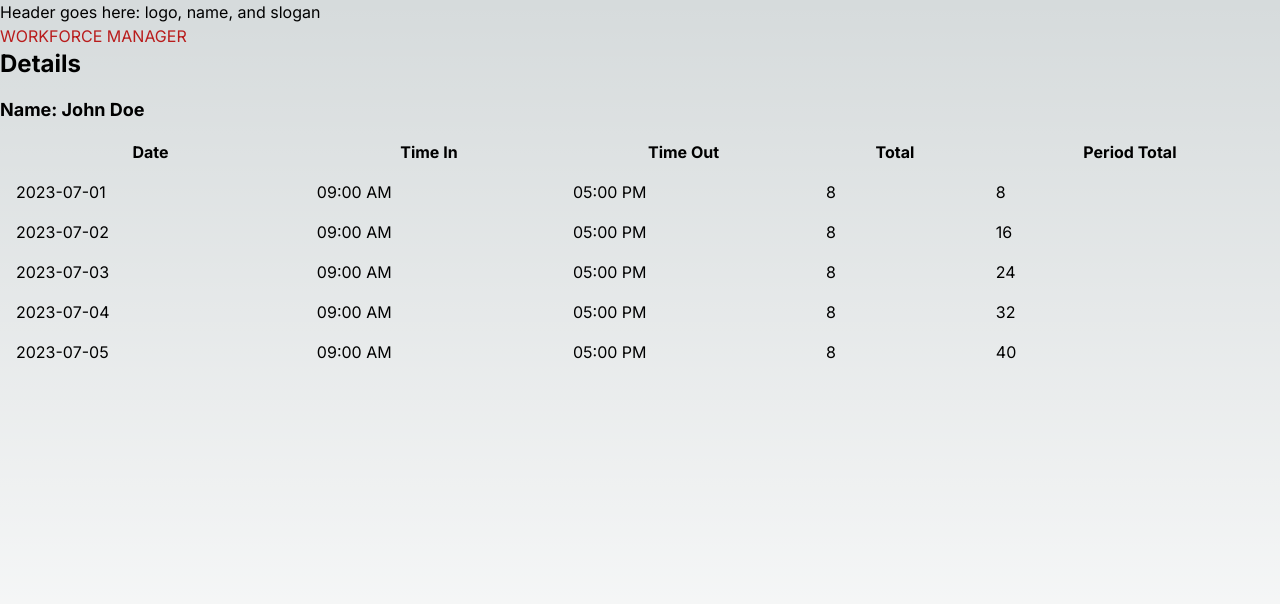
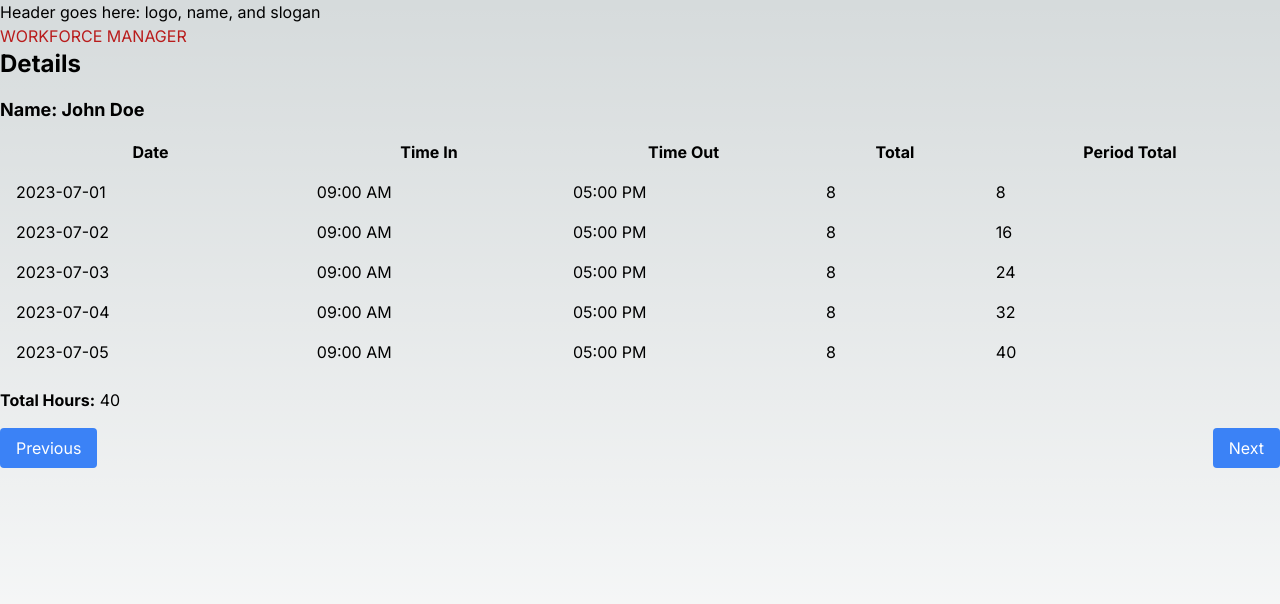
Before and after one commit to gregArijah/workforce-manager, a Next.js app: page /admin/timecards/E001 in a window 1280 px wide. Shown: the top 604 px of the page. Built offline with nearby package versions, Linux system fonts and the light colour scheme.

Commit message:
added prev and next button to single timecard view

```diff
--- a/app/(pages)/admin/timecards/[id]/page.tsx
+++ b/app/(pages)/admin/timecards/[id]/page.tsx
@@ -1,6 +1,7 @@
+'use client'
 
-
-import { useRouter } from "next/router";
+import Link from "next/link";
+import { useRouter } from "next/navigation";
 import Header from "@components/header";
 import { FaEye } from "react-icons/fa";
 
@@ -110,6 +111,7 @@ const employees = [
   },
 ];
 
+
 interface Employee {
   id: string;
   name: string;
@@ -133,12 +135,16 @@ interface PageProps {
 }
 
 export default function Details({ params }: { params: { id: string } }) {
+  //const router = useRouter();
+  const { id } = params;
 
-  const employee = employees.find((employee) => employee.code === params.id);
+  const employee = employees.find((employee) => employee.code === id);
 
   if (!employee) {
     return <div>Employee not found</div>;
   }
+
+  const currentIndex = employees.findIndex((emp) => emp.code === id);
 
   return (
     <div className="h-screen">
@@ -168,6 +174,18 @@ export default function Details({ params }: { params: { id: string } }) {
             ))}
           </tbody>
         </table>
+        <div className="mt-4">
+          <strong>Total Hours:</strong> {employee.totalHours}
+        </div>
+
+         <div className="flex justify-between mt-4">
+          <Link href={`admin/timecards/${employees[currentIndex === 0 ? employees.length - 1 : currentIndex - 1].code}`}>
+            <button className="px-4 py-2 bg-blue-500 text-white rounded">Previous</button>
+          </Link>
+          <Link href={`admin/timecards/${employees[(currentIndex + 1) % employees.length].code}`}>
+            <button className="px-4 py-2 bg-blue-500 text-white rounded">Next</button>
+          </Link>
+        </div>
       </div>
     </div>
   );
--- a/app/(pages)/admin/timecards/page.tsx
+++ b/app/(pages)/admin/timecards/page.tsx
@@ -2,7 +2,7 @@
 
 import Link from "next/link";
 import { useState } from "react";
-import Header from "../../_components/header";
+import Header from "@components/header";
 import { FaEye } from "react-icons/fa";
 
 export default function TimeCards() {
```
